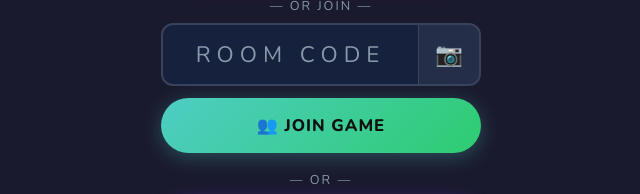
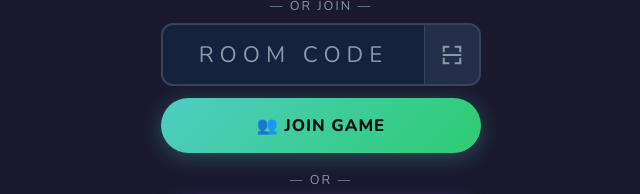
Before and after one commit to 0pixelz/yum, a plain HTML site: page index.html in a window 1280 px wide. Shown: the part 346-540 px from the top of the page, 319-959 px from the left. Drawn offline with nearby package versions, Linux system fonts and the light colour scheme.

Commit message:
Add files via upload

```diff
--- a/index.html
+++ b/index.html
@@ -1590,7 +1590,20 @@
   <div class="room-code-input-wrap">
     <input class="lobby-input" id="joinCode" placeholder="Room Code" maxlength="4"
       style="text-transform:uppercase;letter-spacing:6px;font-size:1.4rem">
-    <label class="scan-code-btn" for="qrScanInput" title="Scan QR Code">📷</label>
+    <label class="scan-code-btn" for="qrScanInput" title="Scan QR Code">
+  <svg xmlns="http://www.w3.org/2000/svg" width="22" height="22" viewBox="0 0 24 24" fill="none" stroke="currentColor" stroke-width="2.2" stroke-linecap="square" stroke-linejoin="miter">
+    <!-- top-left corner -->
+    <polyline points="3,8 3,3 8,3"/>
+    <!-- top-right corner -->
+    <polyline points="16,3 21,3 21,8"/>
+    <!-- bottom-left corner -->
+    <polyline points="3,16 3,21 8,21"/>
+    <!-- bottom-right corner -->
+    <polyline points="16,21 21,21 21,16"/>
+    <!-- center scan line -->
+    <line x1="3" y1="12" x2="21" y2="12"/>
+  </svg>
+</label>
     <input type="file" id="qrScanInput" accept="image/*" capture="environment"
       style="display:none" onchange="scanQrCode(event)">
   </div>
```
